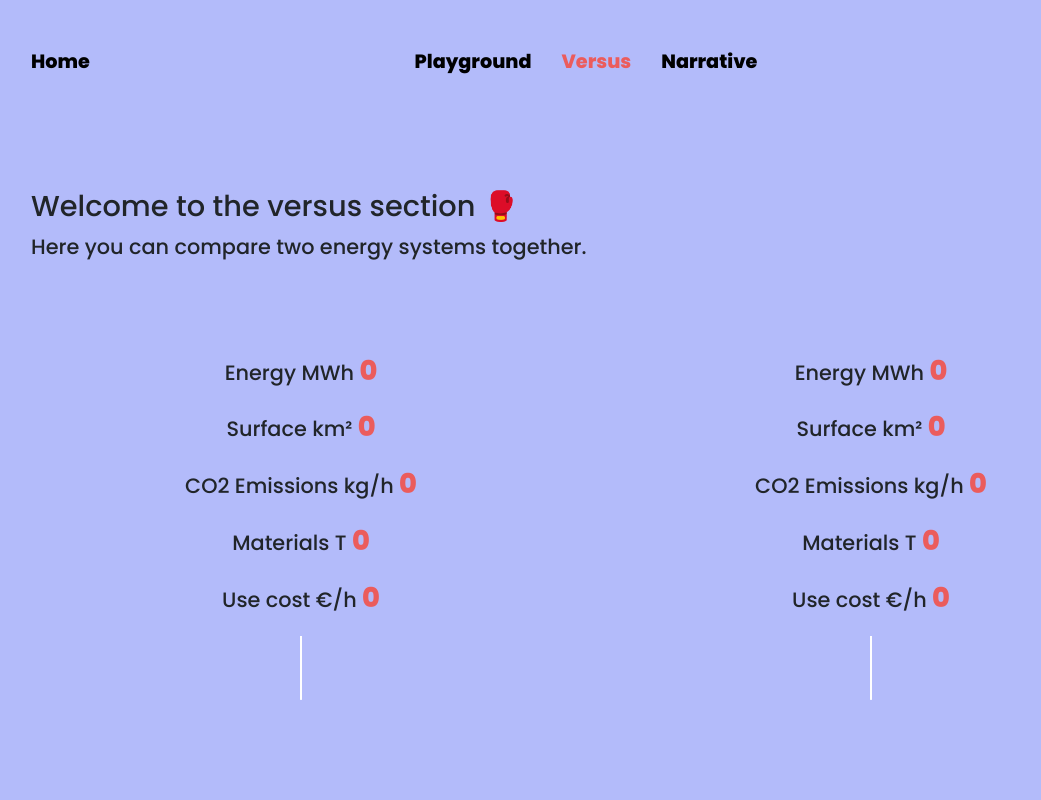
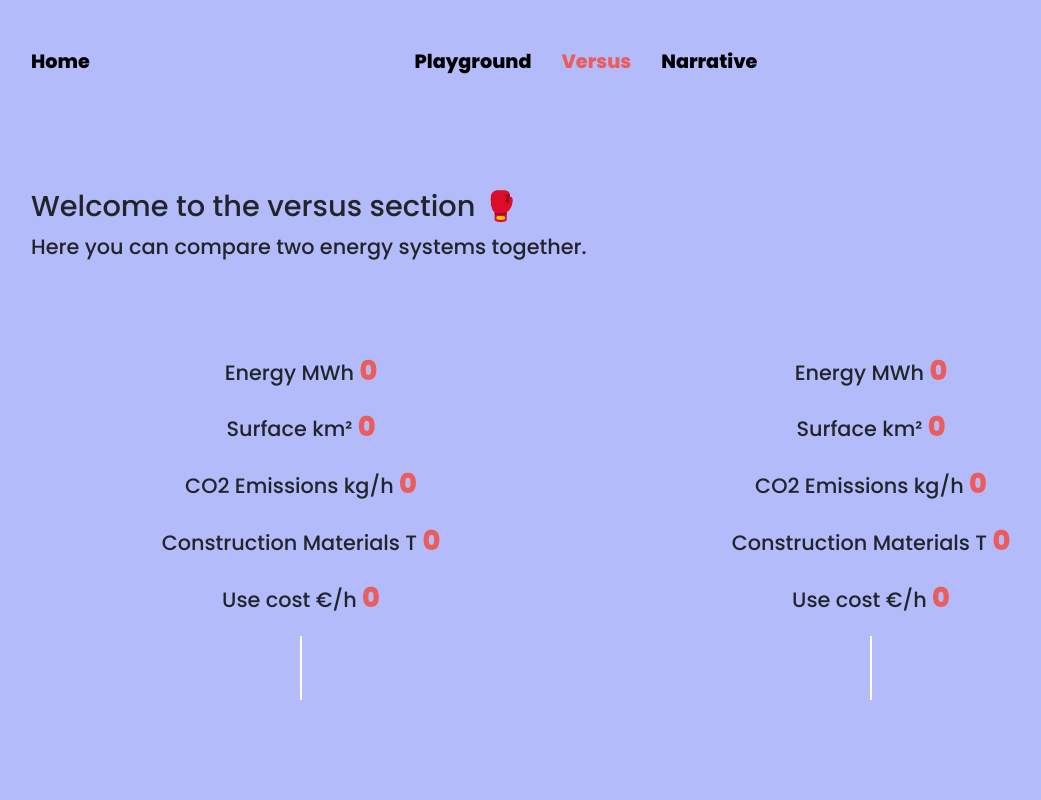
Before and after one commit to alexandre-mace/energybook, a React (Create React App) app: page / in a window 1280 px wide. Both pictures are taken after a click on the element "Versus". Shown: the top 800 px of the page, without its empty margins (54-1095 px from the left). Built offline with nearby package versions, Linux system fonts and the light colour scheme.

Commit message:
Update versus calculation

```diff
--- a/src/Domain/EnergySource/PowerData.js
+++ b/src/Domain/EnergySource/PowerData.js
@@ -40,7 +40,7 @@ const powerData = {
     'nuc': {
         'averagePower': 1100000,
         'averageChargeFactor': 0.75,
-        'averageSurface': 1500000,
+        'averageSurface': 1250000,
         'co2': 6,
         'cost': 70,
         'materials': {
@@ -59,7 +59,7 @@ const powerData = {
     'therCoal': {
         'averagePower': 600000,
         'averageChargeFactor': 0.75,
-        'averageSurface': 1500000,
+        'averageSurface': 1250000,
         'co2': 950,
         'cost': 70,
         'materials': {
--- a/src/Domain/EnergySource/calculateMaterials.js
+++ b/src/Domain/EnergySource/calculateMaterials.js
@@ -33,7 +33,7 @@ const calculateMaterials = (eolNb, nucNb, solNb, therCoalNb, therOilNb, therGasN
                 calculateEnergySourcePower(hydroNb, powerData.hydro.averagePower, powerData.hydro.averageChargeFactor),
                 powerData.hydro.materials
             )
-        ) / 10000
+        ) / 1000
     )
 }
 export default calculateMaterials;
--- a/src/Domain/EnergySource/calculateSurface.js
+++ b/src/Domain/EnergySource/calculateSurface.js
@@ -11,7 +11,7 @@ const calculateSurface = (eolNb, nucNb, solNb, therCoalNb, therOilNb, therGasNb,
             calculateEnergySourceSurface(therOilNb, powerData.therOil.averageSurface) +
             calculateEnergySourceSurface(therGasNb, powerData.therGas.averageSurface) +
             calculateEnergySourceSurface(hydroNb, powerData.hydro.averageSurface)
-        ) / 1000
+        ) / 1000000
     )
 }
 export default calculateSurface;
--- a/src/UI/components/EnergyComparator.js
+++ b/src/UI/components/EnergyComparator.js
@@ -48,7 +48,7 @@ const EnergyComparator = () => {
                         <div className={"mb-3"}>Energy MWh <strong style={{fontSize: '1.7rem'}}>{formatNumber(calculatePower(eol, nuc, sol, therCoal, therOil, therGas, hydro))}</strong></div>
                         <div className={"mb-3"}>Surface km² <strong style={{fontSize: '1.7rem'}}>{formatNumber(calculateSurface(eol, nuc, sol, therCoal, therOil, therGas, hydro))}</strong></div>
                         <div className={"mb-3"}>CO2 Emissions kg/h  <strong style={{fontSize: '1.7rem'}}>{formatNumber(calculateEmissions(eol, nuc, sol, therCoal, therOil, therGas, hydro))}</strong></div>
-                        <div className={"mb-3"}>Materials T  <strong style={{fontSize: '1.7rem'}}>{formatNumber(calculateMaterials(eol, nuc, sol, therCoal, therOil, therGas, hydro))}</strong></div>
+                        <div className={"mb-3"}>Construction Materials T <strong style={{fontSize: '1.7rem'}}>{formatNumber(calculateMaterials(eol, nuc, sol, therCoal, therOil, therGas, hydro))}</strong></div>
                         <div className={"mb-3"}>Use cost €/h  <strong style={{fontSize: '1.7rem'}}>{formatNumber(calculateCost(eol, nuc, sol, therCoal, therOil, therGas, hydro))}</strong></div>
                         <ColorControlledDoughnut datasets={[
                             {
```
